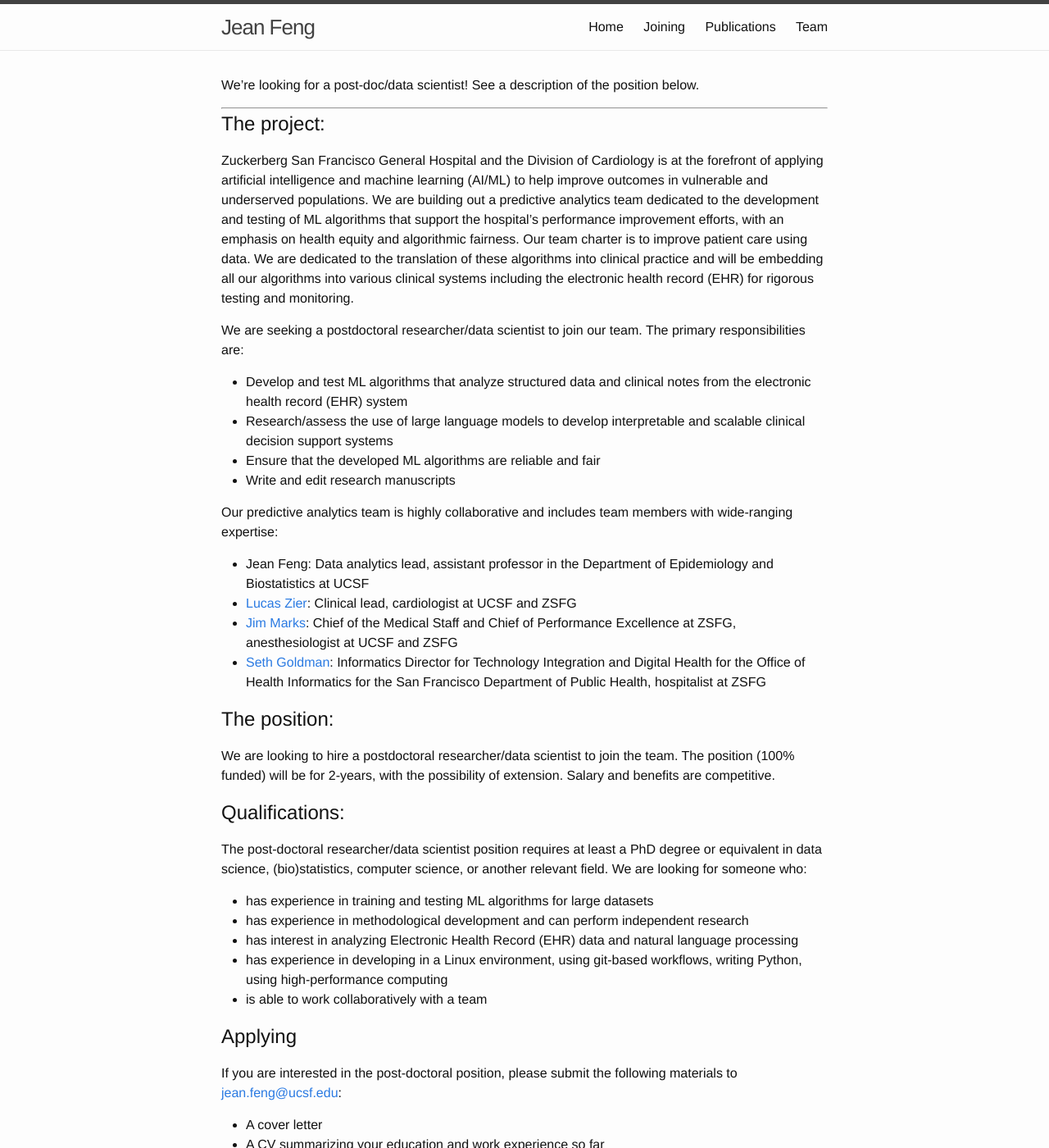
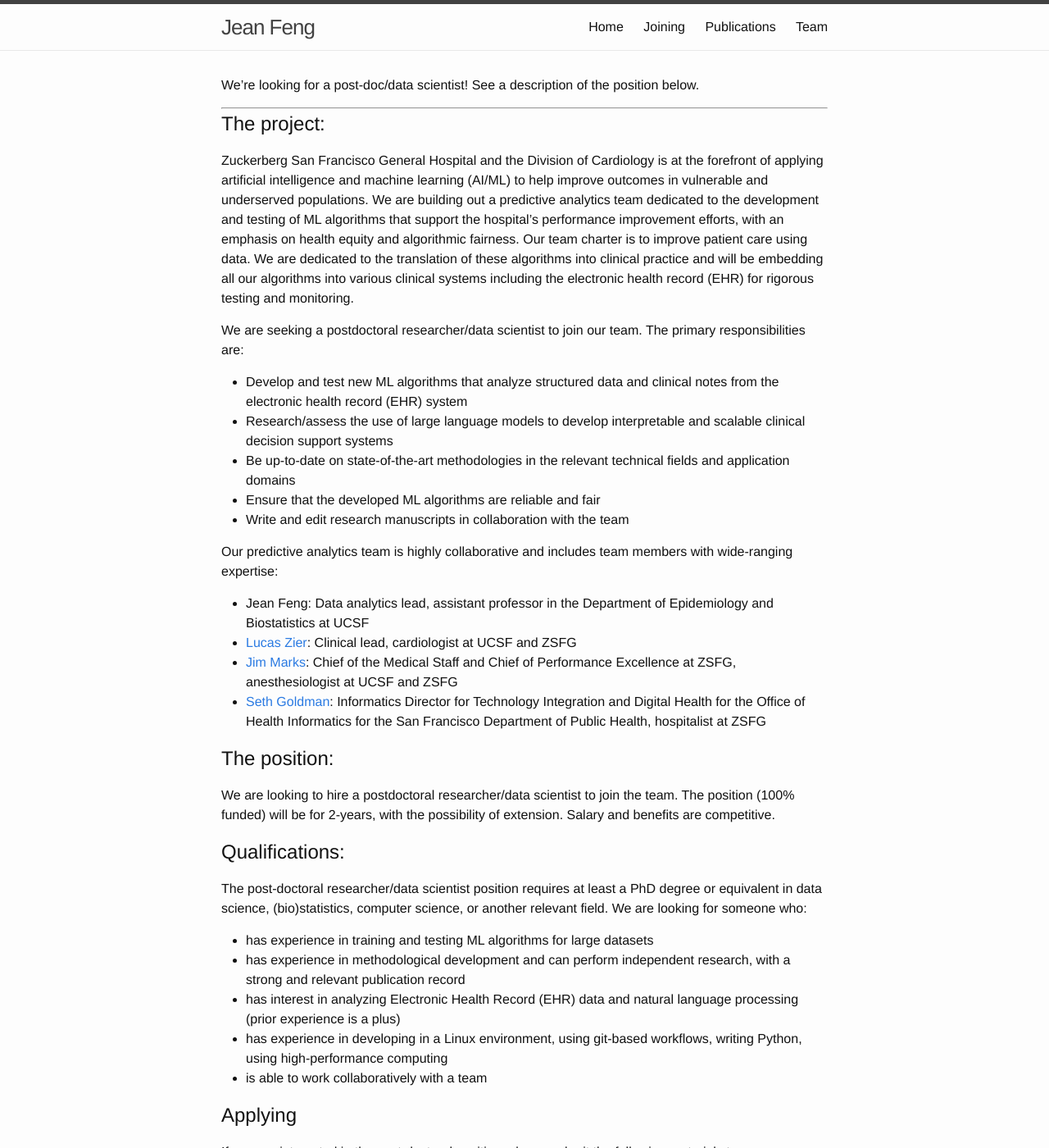
Before and after one commit to jjfeng/jjfeng.github.io, a Jekyll site: the page built from joining.md, in a window 1280 px wide and 1400 px high. Shown: the whole window at 82% size. Built offline with Jekyll 4.4.1, drawn with Linux system fonts in a browser that asks for light colours.

Commit message:
update joining

```diff
--- a/joining.md
+++ b/joining.md
@@ -15,10 +15,11 @@ We are dedicated to the translation of these algorithms into clinical practice a
 
 We are seeking a postdoctoral researcher/data scientist to join our team.
 The primary responsibilities are:
-* Develop and test ML algorithms that analyze structured data and clinical notes from the electronic health record (EHR) system
+* Develop and test new ML algorithms that analyze structured data and clinical notes from the electronic health record (EHR) system
 * Research/assess the use of large language models to develop interpretable and scalable clinical decision support systems
+* Be up-to-date on state-of-the-art methodologies in the relevant technical fields and application domains
 * Ensure that the developed ML algorithms are reliable and fair
-* Write and edit research manuscripts
+* Write and edit research manuscripts in collaboration with the team
 
 Our predictive analytics team is highly collaborative and includes team members with wide-ranging expertise:
 * Jean Feng: Data analytics lead, assistant professor in the Department of Epidemiology and Biostatistics at UCSF
@@ -35,8 +36,8 @@ Salary and benefits are competitive.
 The post-doctoral researcher/data scientist position requires at least a PhD degree or equivalent in data science, (bio)statistics, computer science, or another relevant field.
 We are looking for someone who:
 * has experience in training and testing ML algorithms for large datasets
-* has experience in methodological development and can perform independent research
-* has interest in analyzing Electronic Health Record (EHR) data and natural language processing
+* has experience in methodological development and can perform independent research, with a strong and relevant publication record
+* has interest in analyzing Electronic Health Record (EHR) data and natural language processing (prior experience is a plus)
 * has experience in developing in a Linux environment, using git-based workflows, writing Python, using high-performance computing
 * is able to work collaboratively with a team
 
```
